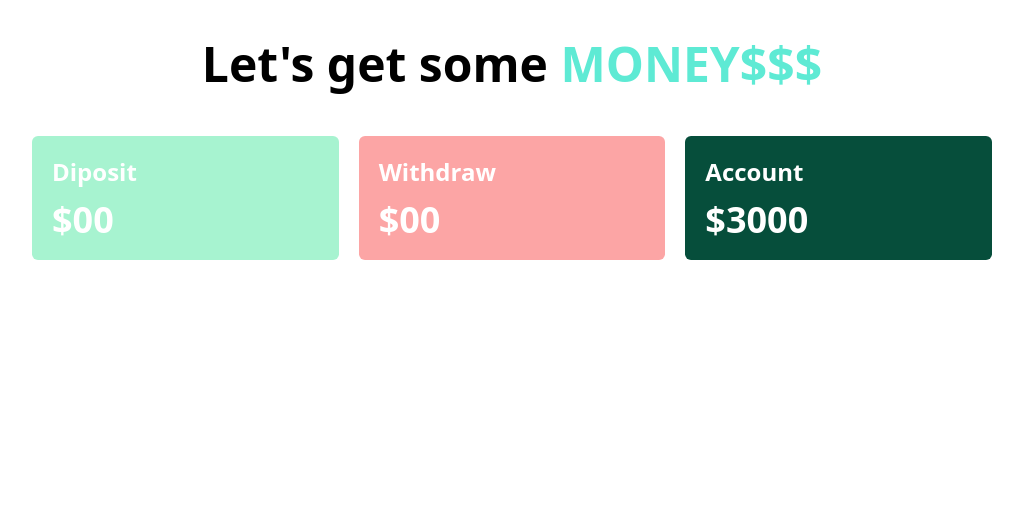
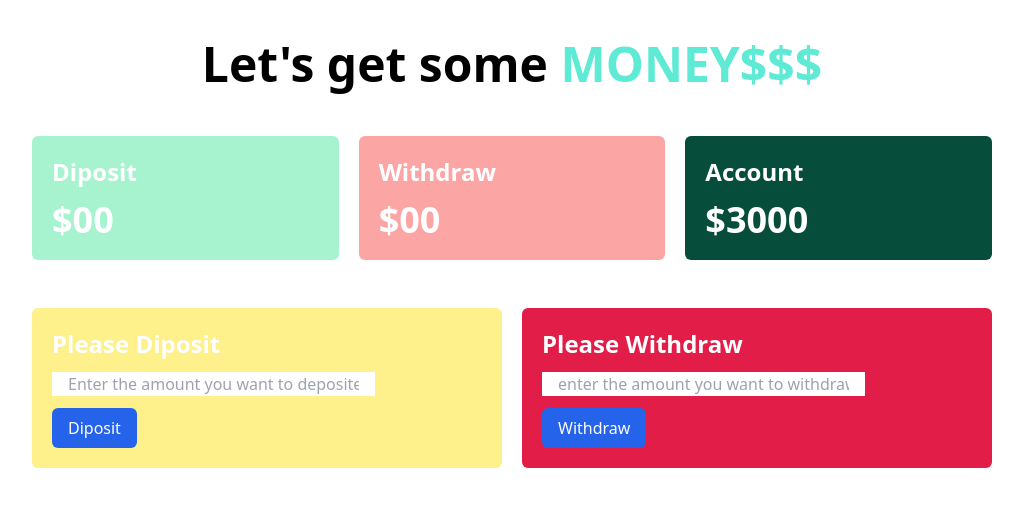
Before and after one commit to sajed-abir/baper-bank, a plain HTML site: page bank.html in a window 1280 px wide. Shown: the whole page, without its empty margins (128-1151 px from the left). Drawn offline with nearby package versions, Linux system fonts and the light colour scheme.

Commit message:
third-commit

```diff
--- a/bank.html
+++ b/bank.html
@@ -18,15 +18,52 @@
       <section class="grid grid-cols-3 gap-5 w-9/12 text-white mx-auto mt-12">
         <div class="bg-emerald-200 p-5 rounded-md">
           <h3 class="text-2xl font-semibold pb-3">Diposit</h3>
-          <h2 class="text-4xl font-bold">$00</h2>
+          <h2 id="diposit-total" class="text-4xl font-bold">$00</h2>
         </div>
         <div class="bg-red-300 p-5 rounded-md">
           <h3 class="text-2xl font-semibold pb-3">Withdraw</h3>
-          <h2 class="text-4xl font-bold">$00</h2>
+          <h2 id="withdraw-total" class="text-4xl font-bold">$00</h2>
         </div>
         <div class="bg-emerald-900 p-5 rounded-md">
           <h3 class="text-2xl font-semibold pb-3">Account</h3>
           <h2 class="text-4xl font-bold">$3000</h2>
+        </div>
+      </section>
+
+      <section class="grid grid-cols-2 gap-5 w-9/12 text-white mx-auto mt-12">
+        <div class="bg-yellow-200 p-5 rounded-md">
+          <h3 class="text-2xl font-semibold pb-3">Please Diposit</h3>
+
+          <input
+            class="block w-9/12 px-4 mb-3"
+            type="text"
+            name=""
+            id="diposite-field"
+            placeholder="Enter the amount you want to deposite"
+          />
+          <button
+            id="btn-diposit"
+            class="bg-blue-600 hover:bg-blue-400 px-4 py-2 rounded-md text-white"
+          >
+            Diposit
+          </button>
+        </div>
+        <div class="bg-rose-600 p-5 rounded-md">
+          <h3 class="text-2xl font-semibold pb-3">Please Withdraw</h3>
+
+          <input
+            class="block w-9/12 px-4 mb-3"
+            type="text"
+            name=""
+            id="withdraw-field"
+            placeholder="enter the amount you want to withdraw"
+          />
+          <button
+            id="btn-withdaw"
+            class="bg-blue-600 hover:bg-blue-400 px-4 py-2 rounded-md text-white"
+          >
+            Withdraw
+          </button>
         </div>
       </section>
     </main>
```
